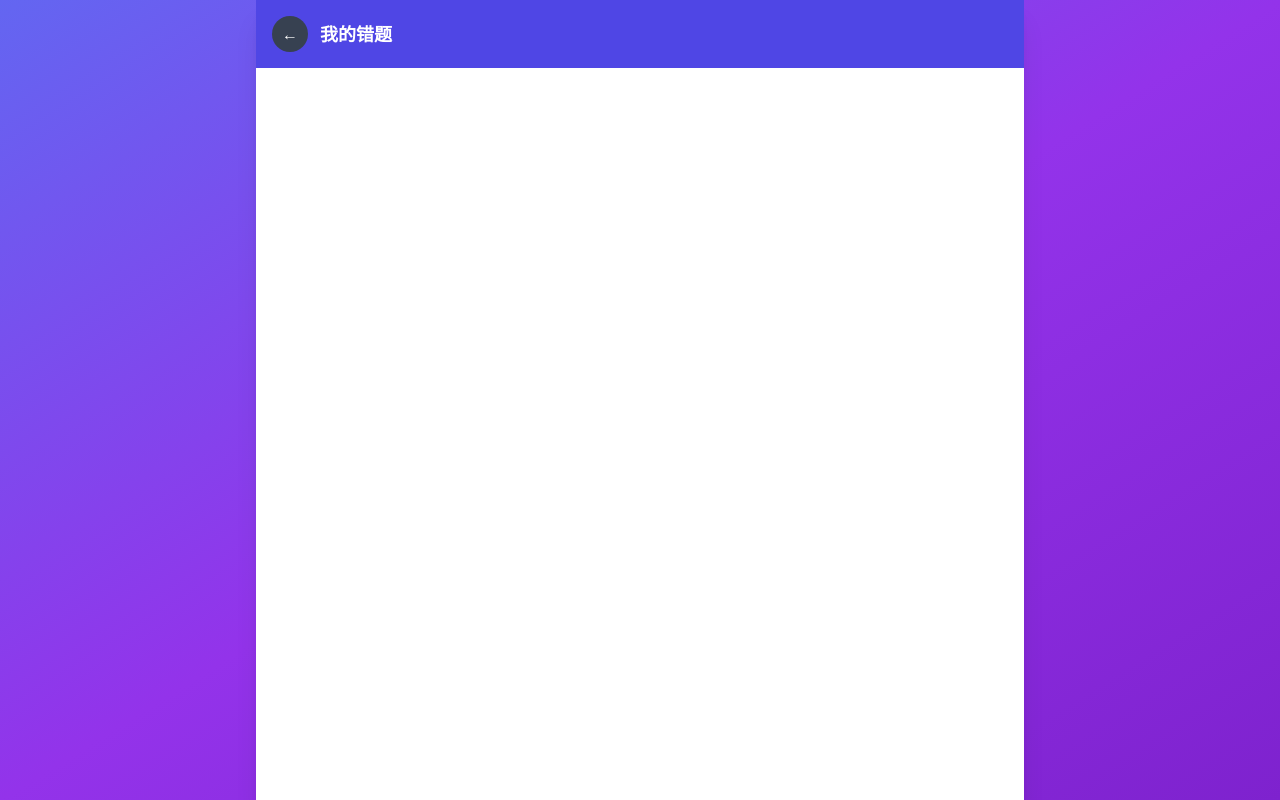
After one commit to hekaiyou/RideHailingDriverExamination, a Django app: template ride_hailing_driver_examination/templates/wrong_questions.html in a window 1280 px wide. The commit adds this page. Run offline with Django 5.2, Linux system fonts and the light colour scheme; the template is opened without the code that fills it, so the values that code supplies are empty; some libraries are stand-ins or nearby versions.

Commit message:
模版-我的错题

```diff
--- a/ride_hailing_driver_examination/ride_hailing_driver_examination/urls.py
+++ b/ride_hailing_driver_examination/ride_hailing_driver_examination/urls.py
@@ -36,4 +36,6 @@ urlpatterns = [
     path('exam/<int:course_id>/', views.exam_view, name='exam'),
     # 模拟考试规则视图
     path('exam-rules/<int:course_id>/', views.exam_rules_view, name='exam_rules'),
+    # 我的错题视图
+    path('wrong-questions/<int:course_id>/', views.wrong_questions_view, name='wrong_questions'),
 ]
--- a/ride_hailing_driver_examination/templates/study.html
+++ b/ride_hailing_driver_examination/templates/study.html
@@ -62,7 +62,7 @@
 
     function showWrongQuestions() {
       // 显示错题页面，例如跳转到错题页面
-      // wrong_questions
+      window.location.href = "{% url 'wrong_questions' course.id %}";
     }
   </script>
 
--- /dev/null
+++ b/ride_hailing_driver_examination/templates/wrong_questions.html
@@ -0,0 +1,21 @@
+<!DOCTYPE html>
+<html lang="zh-CN">
+<head>
+  <meta charset="utf-8" />
+  <meta name="viewport" content="width=device-width, initial-scale=1" />
+  <title>我的错题 - 网络预约出租车驾驶员培训系统</title>
+  <!-- Tailwind CSS -->
+  <script src="https://cdn.tailwindcss.com"></script>
+</head>
+<body class="min-h-screen bg-gradient-to-br from-indigo-500 via-purple-600 to-purple-700 font-sans antialiased">
+  <div class="container mx-auto max-w-3xl bg-white min-h-screen relative shadow-xl">
+
+    <div class="header bg-indigo-600 text-white p-4 flex items-center">
+      <button onclick="window.history.back()" class="mr-3 w-9 h-9 flex items-center justify-center rounded-full bg-gray-700 hover:bg-gray-800 text-white" aria-label="返回主页面">←</button>
+      <h1 class="text-lg font-semibold">我的错题</h1>
+    </div>
+
+  </div>
+
+</body>
+</html>
```
Also changed, not shown: ride_hailing_driver_examination/my_app/views.py (+11 -0 lines).
